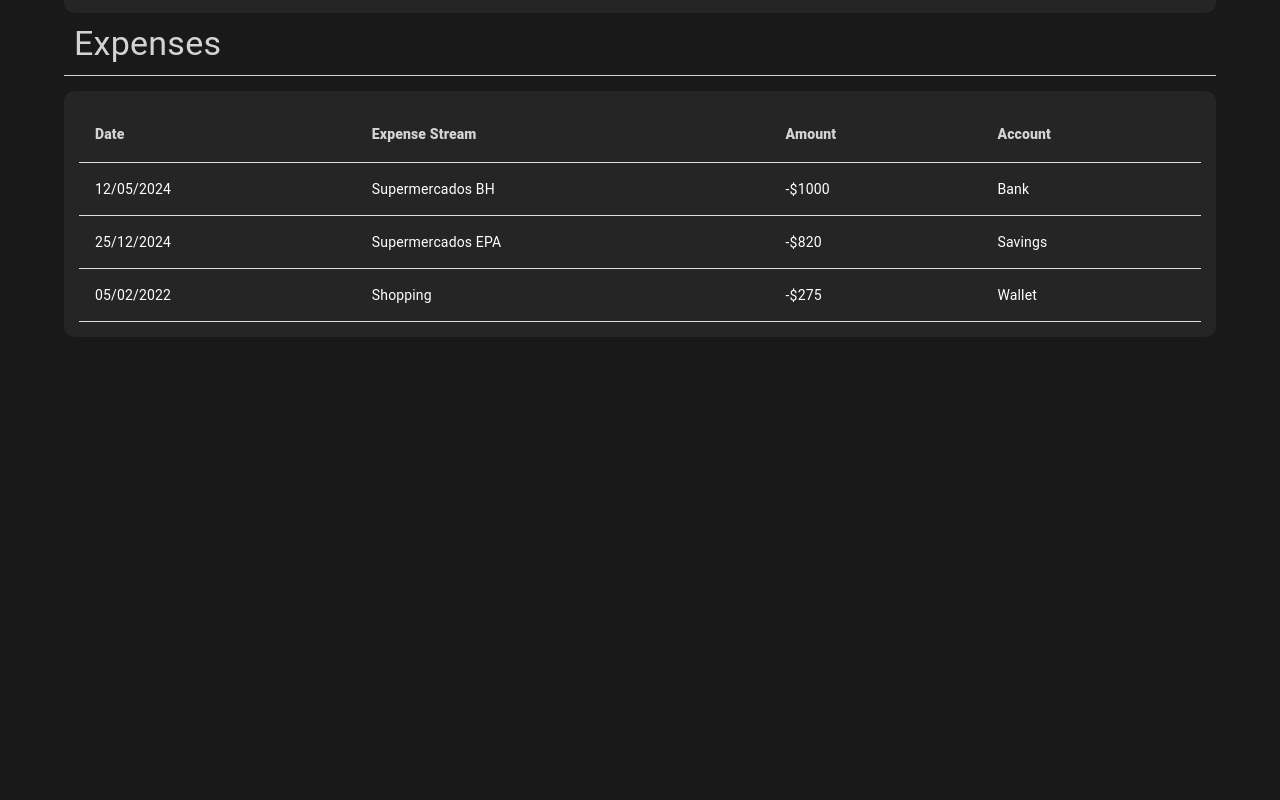
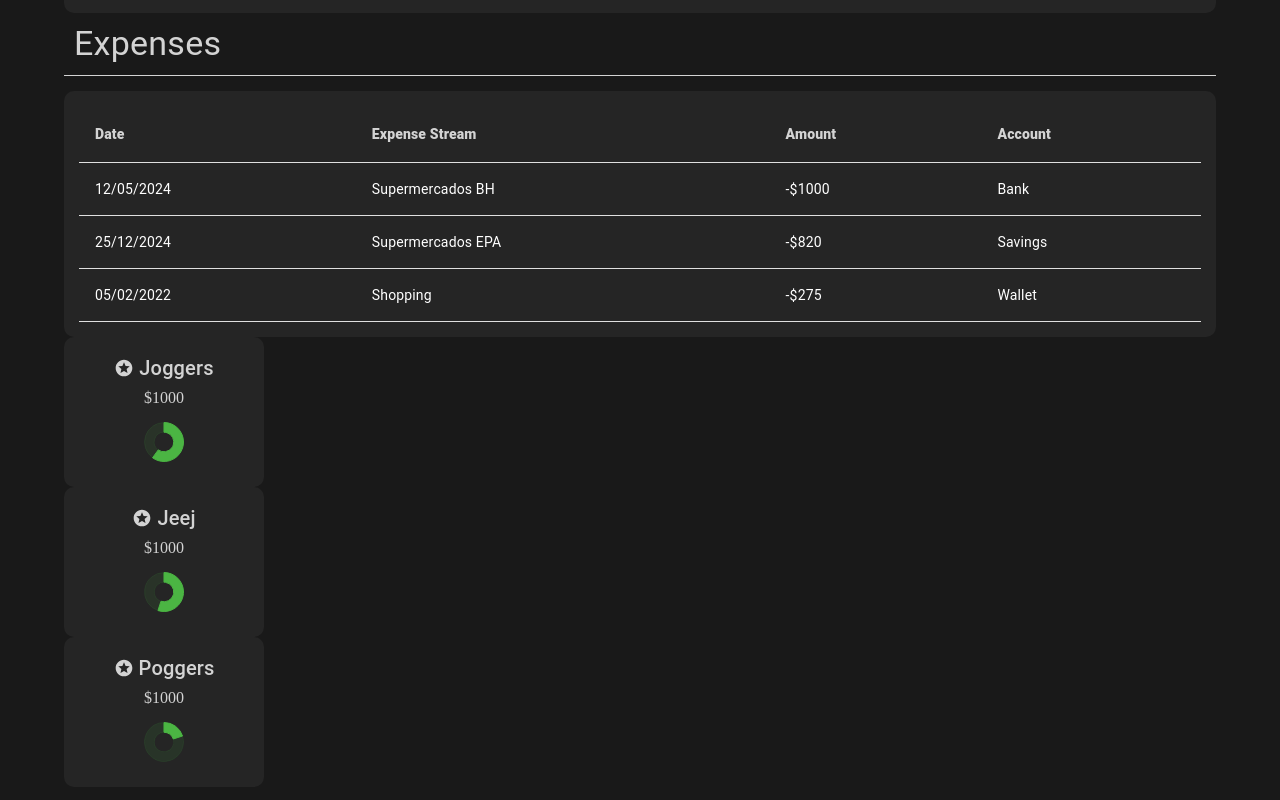
Before and after one commit to flp2113/finance-tracker, a React (Vite) app in the folder client/finance-tracker/: page / in a window 1280 px wide. Shown: the part 726-1526 px from the top of the page. Before the commit the page ends 1078 px from the top, so only its background shows below. Built offline with nearby package versions, Linux system fonts and the light colour scheme.

Commit message:
Basic Goal Component

```diff
--- a/client/finance-tracker/package.json
+++ b/client/finance-tracker/package.json
@@ -12,8 +12,11 @@
   "dependencies": {
     "@emotion/react": "^11.13.0",
     "@emotion/styled": "^11.13.0",
+    "@mui/icons-material": "^5.16.7",
     "@mui/material": "^5.16.7",
+    "chart.js": "^4.4.3",
     "react": "^18.3.1",
+    "react-chartjs-2": "^5.2.0",
     "react-dom": "^18.3.1"
   },
   "devDependencies": {
--- a/client/finance-tracker/src/App.jsx
+++ b/client/finance-tracker/src/App.jsx
@@ -1,13 +1,22 @@
 import { Box, Container } from '@mui/material';
 import UserCard from "./components/User/UserCard";
 import IncomesExpenses from "./components/IncomeExpense/IncomesExpenses";
+import Goal from './components/Goal/Goal';
 
 function App() {
+    //EXAMPLE FETCHING DATA
+    const data = [
+        {id: 0, goal: 'Joggers', completed: 60},
+        {id: 1, goal: 'Jeej', completed: 55},
+        {id: 2, goal: 'Poggers', completed: 20}
+    ];
+
     return (
         <Container>
             <UserCard />
-            <IncomesExpenses type="incomes" />
-            <IncomesExpenses type="expenses" />
+            <IncomesExpenses type='incomes'/>
+            <IncomesExpenses type='expenses'/>
+            {data.map(d => <Goal key={d.id} content={{...d}} />)}
         </Container>
     );
 }
--- /dev/null
+++ b/client/finance-tracker/src/components/Goal/Goal.jsx
@@ -0,0 +1,51 @@
+import { Box } from "@mui/material";
+import { cardStyles, goalTitleStyles } from './styles/GoalStyles.js'
+import { Doughnut } from 'react-chartjs-2';
+import { Chart as ChartJS, ArcElement, Tooltip, Legend } from 'chart.js';
+import { Typography } from "@mui/material";
+import StarsIcon from '@mui/icons-material/Stars';
+
+ChartJS.register(ArcElement, Tooltip, Legend);
+
+function Goal({ content }) {
+
+    const options = {
+        plugins: {
+            tooltip: {
+                enabled: false
+            }
+        }
+    };
+
+    const x = 360 * (content.completed / 100);
+    const data = {
+        datasets: [{
+            data: [x, 360 - x],
+            backgroundColor: [
+                'rgba(75, 181, 67, 1)',
+                'rgba(75, 181, 67, 0.1)',
+            ],
+            borderColor: [
+                'rgba(75, 181, 67, 1)',
+                'rgba(75, 181, 67, 0.1)'
+            ],
+            borderWidth: 1
+        }]
+    };
+
+    // GOAL MUST HAVE A DEFINED COST, SO A INITIAL SETUP MUST BE MADE
+    return (
+        <Box sx={cardStyles}>
+            <Box sx={goalTitleStyles}>
+                <StarsIcon sx={{ fontSize: 20 }} />
+                <Typography variant='h6'>{content.goal}</Typography>
+            </Box>
+            <Typography variant='p'>$1000</Typography>
+            <Box sx={{ width: '50px' }}>
+                <Doughnut options={options} data={data} />
+            </Box>
+        </Box>
+    );
+}
+
+export default Goal;
--- /dev/null
+++ b/client/finance-tracker/src/components/Goal/styles/GoalStyles.js
@@ -0,0 +1,20 @@
+const cardStyles = {
+    width: '200px', //STATIC TEST
+    height: '150px', //STATIC TEST
+    backgroundColor: 'rgb(37, 37, 37)',
+    borderRadius: '10px',
+    display: 'flex',
+    flexDirection: 'column',
+    alignItems: 'center',
+    gap: '5px',
+    padding: '15px',
+    color: 'rgb(211, 211, 211)'
+};
+
+const goalTitleStyles = {
+    display: 'flex',
+    alignItems: 'center',
+    gap: '5px'
+};
+
+export { cardStyles, goalTitleStyles };
```
Also changed, not shown: 2 other files (tests, documents, lock files or other folders).
